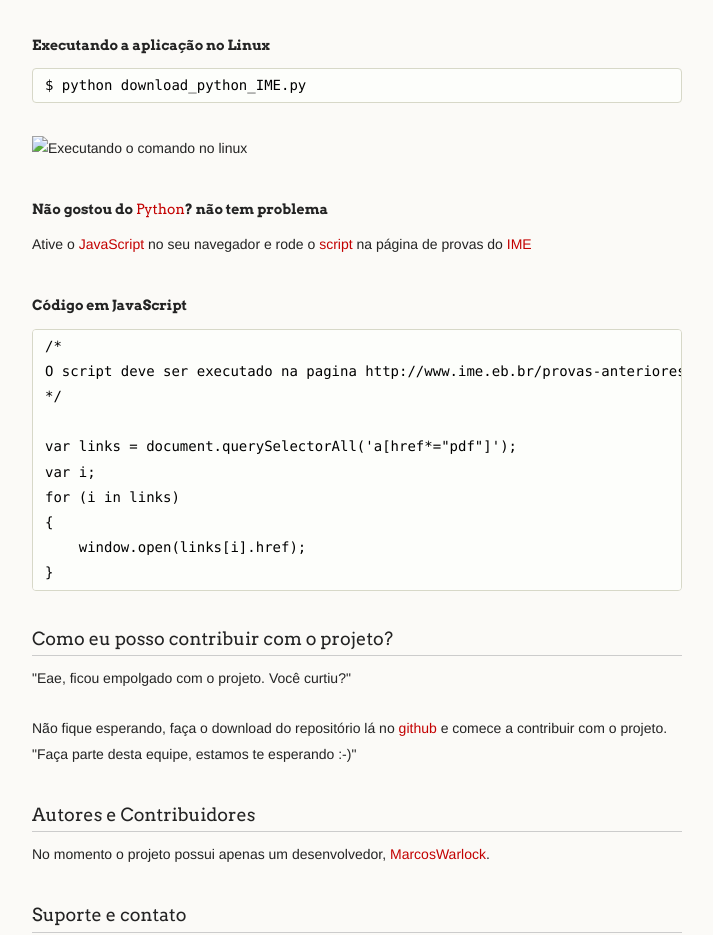
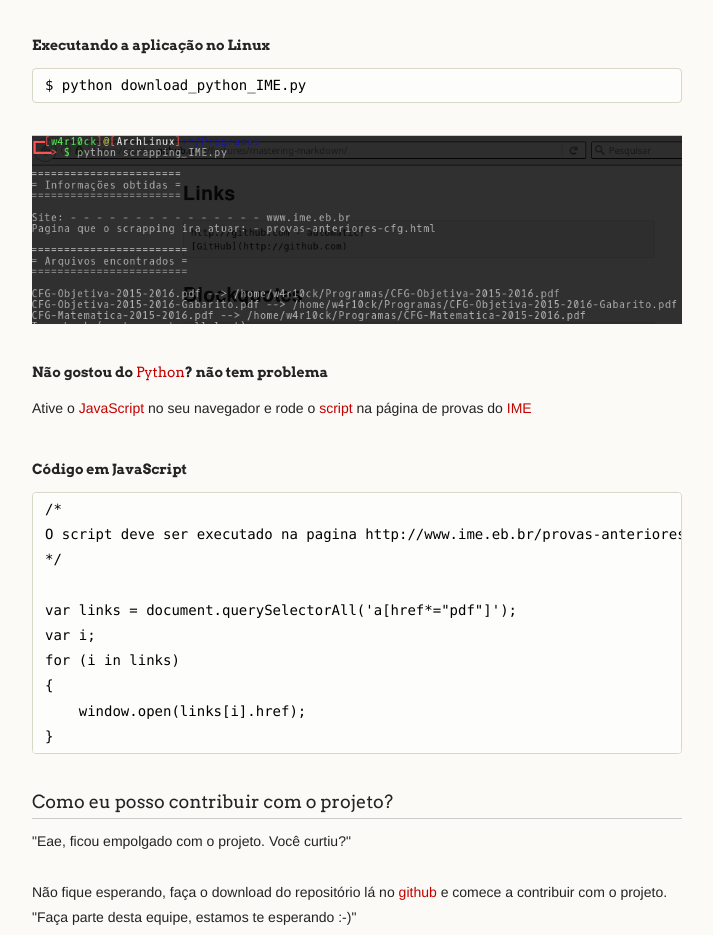
Before and after one commit to MarcosWarlock/IME, a plain HTML site: page index.html in a window 1280 px wide. Shown: the part 1404-2339 px from the top of the page, without its empty margins (278-991 px from the left). Drawn offline with Linux system fonts and the light colour scheme.

```diff
--- a/index.html
+++ b/index.html
@@ -114,7 +114,7 @@
 <pre><code>$ python download_python_IME.py
 </code></pre>
 
-<p><img src="/images/img.jpg" alt="Executando o comando no linux"></p>
+<p><img src="/images/img.png" alt="Executando o comando no linux"></p>
 
 <h4>
 <a id="não-gostou-do-python-não-tem-problema" class="anchor" href="#n%C3%A3o-gostou-do-python-n%C3%A3o-tem-problema" aria-hidden="true"><span aria-hidden="true" class="octicon octicon-link"></span></a>Não gostou do <a href="https://www.python.org/downloads">Python</a>? não tem problema</h4>
```
Also changed, not shown: params.json (+1 -1 lines).
